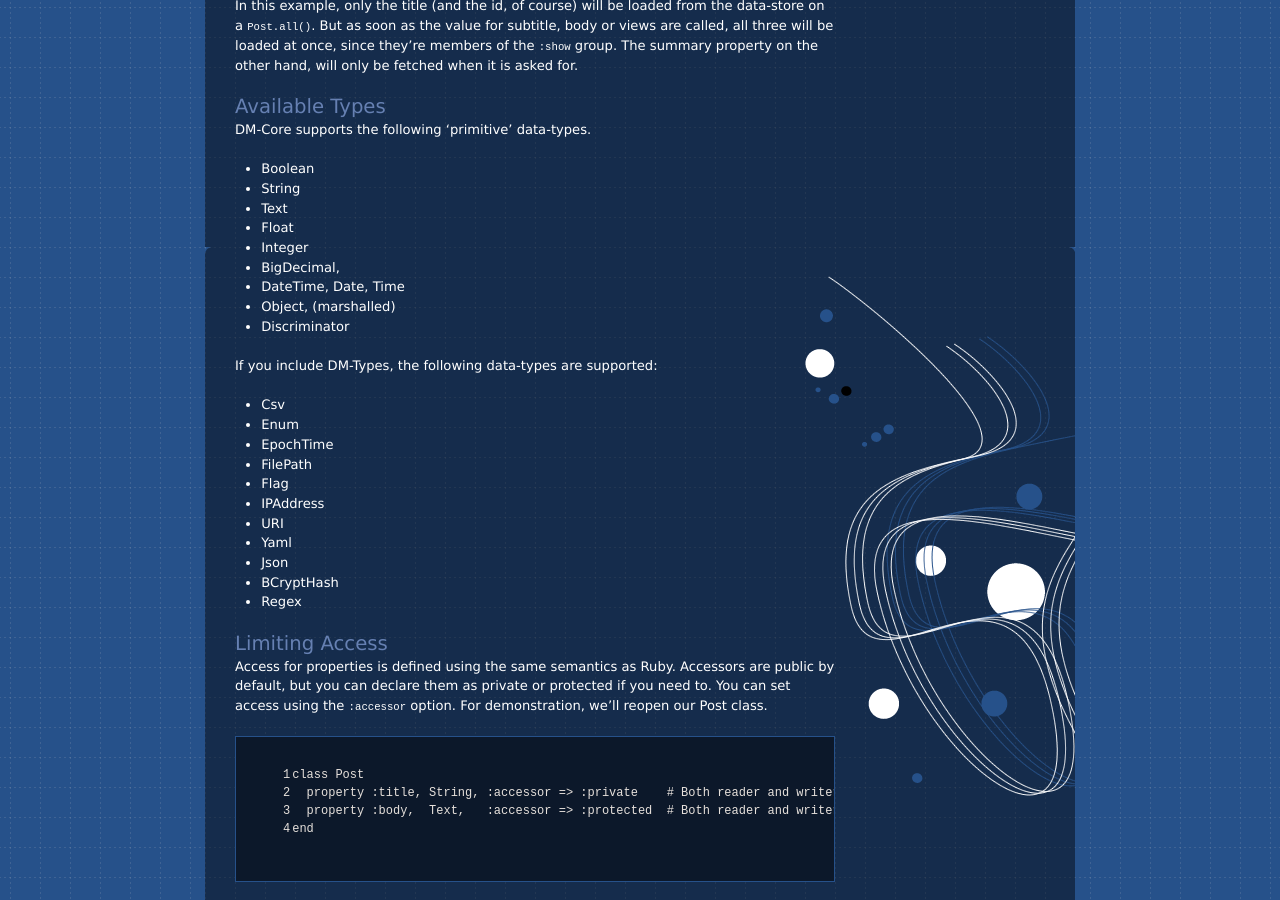
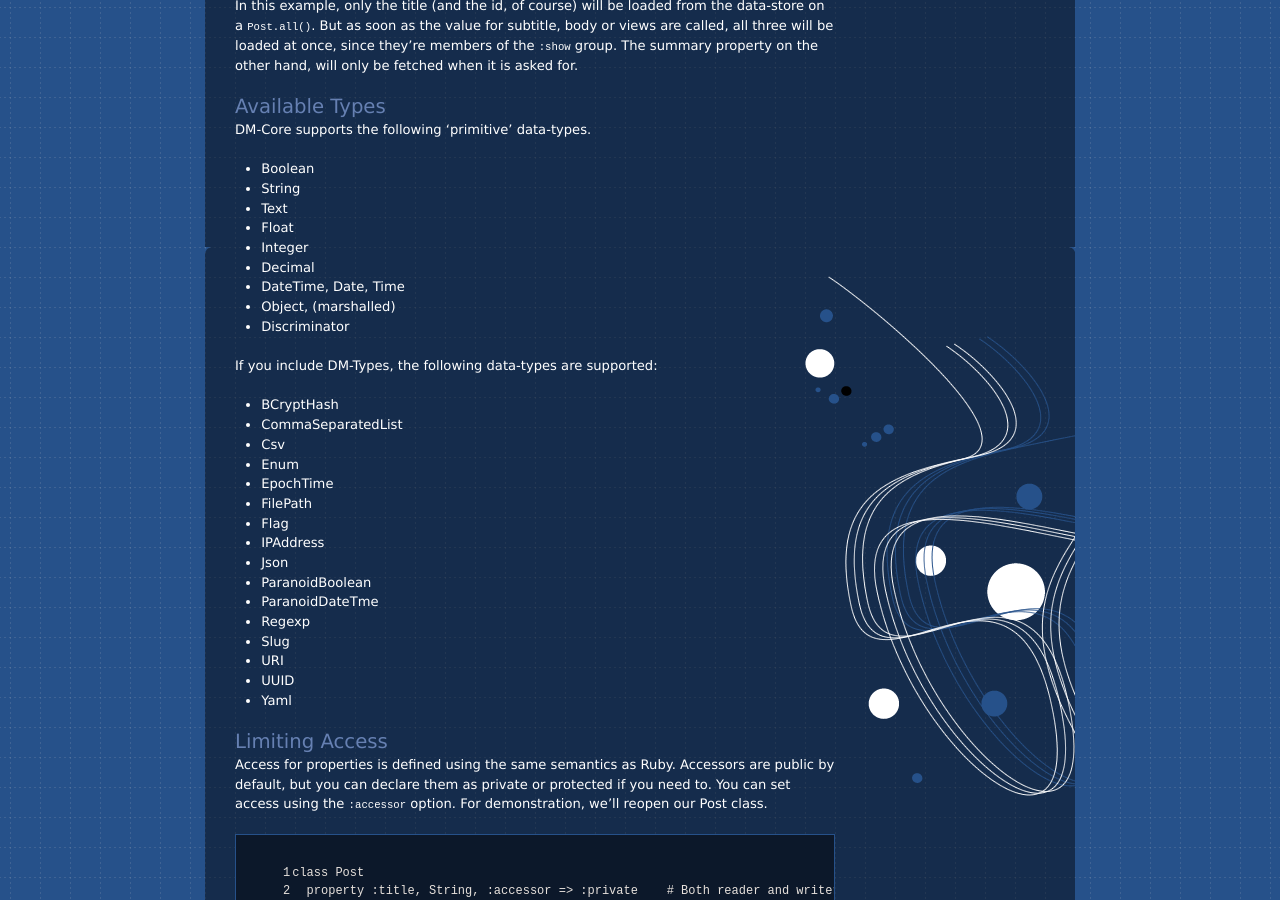
Before and after one commit to datamapper/datamapper.github.com, a Jekyll site: the page built from docs/properties.markdown, in a window 1280 px wide and 900 px high, scrolled down 2932 px. Built offline with Jekyll 4.4.1, drawn with Linux system fonts in a browser that asks for light colours.

Commit message:
Minor updates in Property docs

```diff
--- a/docs/properties.markdown
+++ b/docs/properties.markdown
@@ -165,24 +165,29 @@ DM-Core supports the following 'primitive' data-types.
 * Text
 * Float
 * Integer
-* BigDecimal,
+* Decimal
 * DateTime, Date, Time
 * Object, (marshalled)
 * Discriminator
 
 If you include DM-Types, the following data-types are supported:
 
+* BCryptHash
+* CommaSeparatedList
 * Csv
 * Enum
 * EpochTime
 * FilePath
 * Flag
 * IPAddress
+* Json
+* ParanoidBoolean
+* ParanoidDateTme
+* Regexp
+* Slug
 * URI
+* UUID
 * Yaml
-* Json
-* BCryptHash
-* Regex
 
 Limiting Access
 ---------------
```
